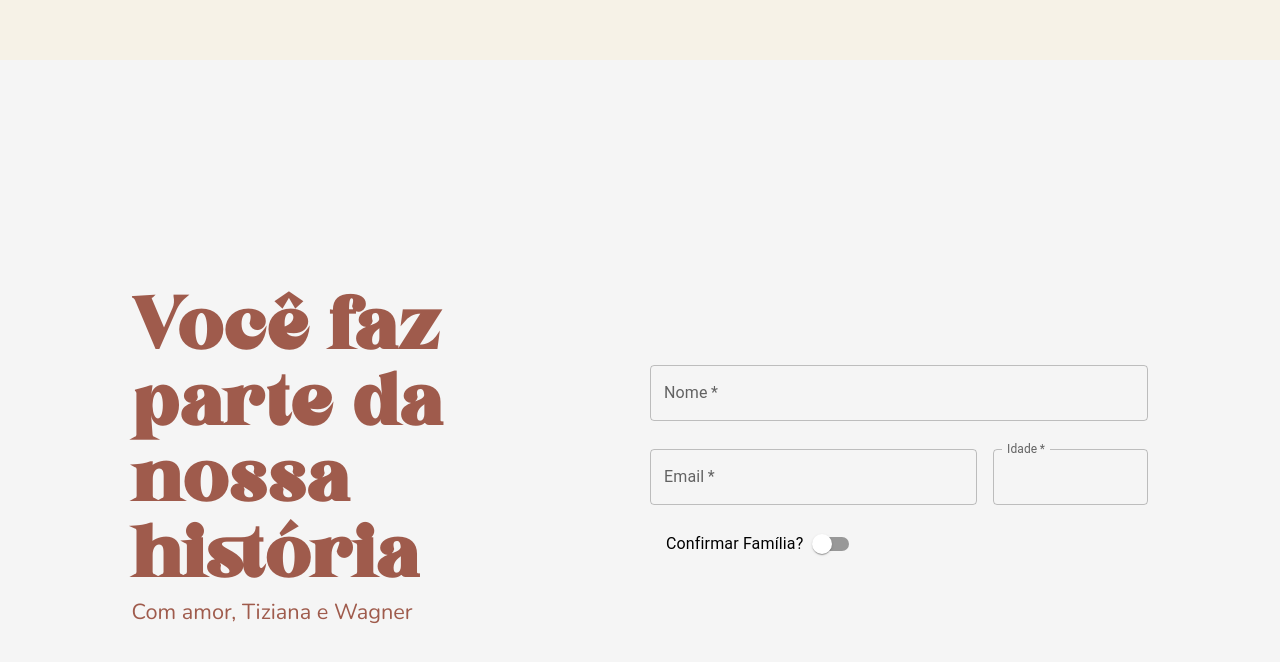
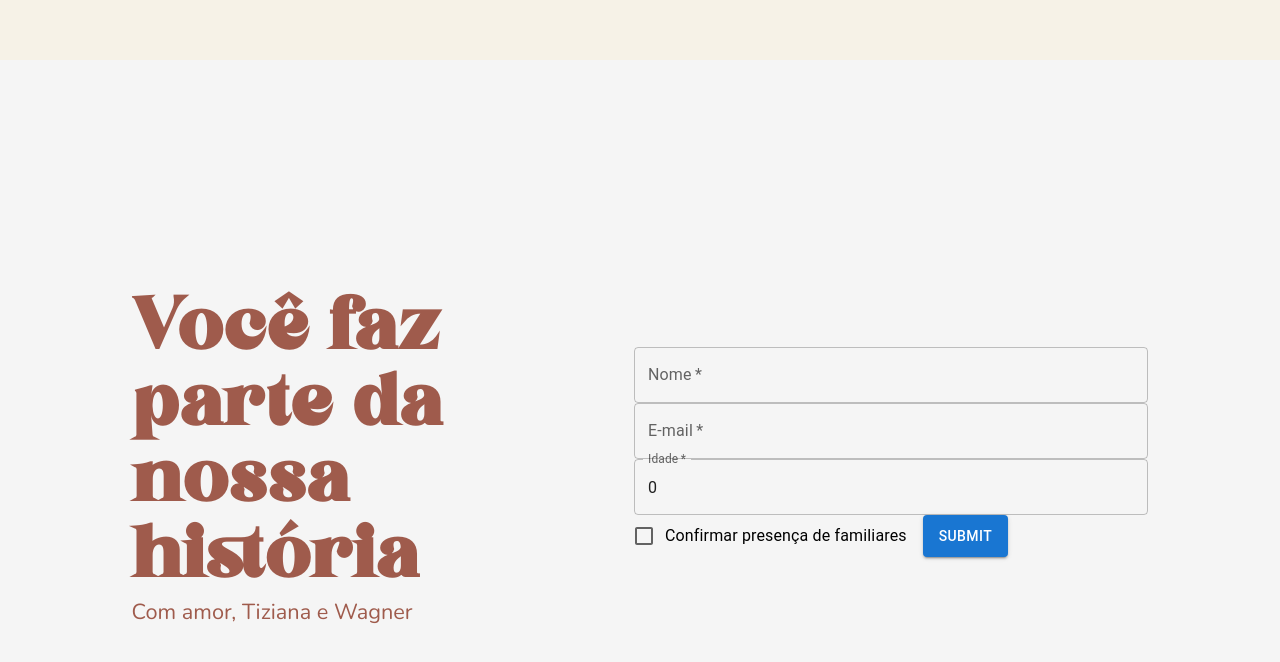
Before and after one commit to devjanaina/rsvp-tizi-wedding, a React (Create React App) app: page / in a window 1280 px wide. Shown: the part 1540-2202 px from the top of the page. Built offline with nearby package versions, Linux system fonts and the light colour scheme.

Commit message:
code improvement

```diff
--- a/src/App.tsx
+++ b/src/App.tsx
@@ -15,7 +15,7 @@ function App() {
       </section>
 
       <section>
-        <Mid />
+        <Mid weddingDate={new Date("2023-07-16T09:00:00")} />
       </section>
 
       <section>
--- a/src/Components/RSVP/Form/Form.tsx
+++ /dev/null
@@ -1,34 +0,0 @@
-import FormControl from "@mui/material/FormControl";
-import TextField from "@mui/material/TextField";
-
-export interface FormProps {
-    label: string,
-    type: string,
-    id: number,
-    required?: boolean,
-    min?: number,
-    max?: number,
-    value: string,
-    onChange: (event: React.ChangeEvent<HTMLInputElement>) => void
-}
-
-export function Form(props: FormProps) {
-
-    return (
-        <FormControl fullWidth>
-            <TextField
-                id={props.id.toString()}
-                label={props.label}
-                type={props.type}
-                required={props.required}
-                variant="outlined"
-                margin="dense"
-                inputProps={{ min: props.min, max: props.max }}
-                value={props.value}
-                onChange={props.onChange}
-            />
-        </FormControl>
-    )
-}
-
-export default Form;
--- a/src/Components/RSVP/RSVP.tsx
+++ b/src/Components/RSVP/RSVP.tsx
@@ -1,95 +1,84 @@
-import { useState } from "react";
-import FormControl from "@mui/material/FormControl";
+import { TextField, FormControlLabel, Checkbox, Button } from "@mui/material";
+import { AgeGroup } from "./Types";
+import React, { useState } from "react";
+import styles from "./RSVP.module.scss";
 import Grid from "@mui/material/Grid";
-import Form from "./Form/Form";
-import styles from "./RSVP.module.scss";
-import { IconButton, Switch } from "@mui/material";
+
+import { IconButton } from "@mui/material";
 import { AddCircleOutline, RemoveCircleOutline } from "@mui/icons-material";
 import Tooltip from "@mui/material/Tooltip";
-import FormControlLabel from "@mui/material/FormControlLabel";
+
+interface FormData {
+  name: string;
+  email: string;
+  age: number;
+  hasFamily: boolean;
+  familyMembers: FamilyMember[];
+}
+
+interface FamilyMember {
+  name: string;
+  age: number;
+}
+
+const initialFormData: FormData = {
+  name: "",
+  email: "",
+  age: 0,
+  hasFamily: false,
+  familyMembers: []
+};
 
 export function RSVP() {
-  const [formValues, setFormValues] = useState({
-    name: "",
-    email: "",
-    age: "",
-    confirmedFamily: Boolean,
-  });
+  const [formData, setFormData] = useState<FormData>(initialFormData);
+  const [ageGroup, setAgeGroup] = useState<AgeGroup>("criança");
 
-  const convertAge = (age: string) => {
-    const ageNumber = Number(age);
-
-    if (ageNumber < 13) {
-      return "Criança";
-    } else if (ageNumber >= 13 && ageNumber < 18) {
-      return "Adolescente";
-    } else if (ageNumber >= 18 && ageNumber < 60) {
-      return "Adulto";
-    } else if (ageNumber >= 60) {
-      return "Idoso";
-    }
-
-    return age;
+  const handleInputChange = (event: React.ChangeEvent<HTMLInputElement>) => {
+    const { name, value } = event.target;
+    setFormData({ ...formData, [name]: value });
   };
 
-  const inputs = [
-    {
-      id: 1,
-      label: "Nome",
-      type: "text",
-      required: true,
-      value: formValues.name,
-      onChange: (event: React.ChangeEvent<HTMLInputElement>) => {
-        setFormValues({ ...formValues, name: event.target.value });
-      },
-    },
-    {
-      id: 2,
-      label: "Email",
-      type: "email",
-      required: true,
-      value: formValues.email,
-      onChange: (event: React.ChangeEvent<HTMLInputElement>) => {
-        setFormValues({ ...formValues, email: event.target.value });
-      },
-    },
-    {
-      id: 3,
-      label: "Idade",
-      type: "number",
-      required: true,
-      min: 0,
-      max: 100,
-      value: formValues.age,
-      onChange: (event: React.ChangeEvent<HTMLInputElement>) => {
-        setFormValues({ ...formValues, age: event.target.value });
-      },
-    },
-  ];
-
-  const handleSubmit = (event: React.FormEvent<HTMLFormElement>) => {
-    event.preventDefault();
-    console.log(formValues);
+  const handleCheckboxChange = (event: React.ChangeEvent<HTMLInputElement>) => {
+    setFormData({ ...formData, hasFamily: event.target.checked });
   };
 
-  const [familyConfirmed, setFamilyConfirmed] = useState(false);
-  const [newFamiliar, setNewFamiliar] = useState([
-    { name: formValues.name, age: formValues.age },
-  ]);
-
-  const addNewFamilyMember = () => {
-    setNewFamiliar([
-      ...newFamiliar,
-      { name: formValues.name, age: formValues.age },
-    ]);
+  const handleFamilyMemberChange =
+    (index: number) => (event: React.ChangeEvent<HTMLInputElement>) => {
+      const { name, value } = event.target;
+      const updatedFamilyMembers = [...formData.familyMembers];
+      updatedFamilyMembers[index] = {
+        ...updatedFamilyMembers[index],
+        [name]: value,
+      };
+      setFormData({ ...formData, familyMembers: updatedFamilyMembers });
     };
 
   const removeFamilyMember = (index: number) => {
-    if (index !== 0) {
-      const newFamiliarList = [...newFamiliar];
-      newFamiliarList.splice(index, 1);
-      setNewFamiliar(newFamiliarList);
+    if (index === 0) {
+      return alert("Você não pode remover o unico familiar");
+    } else {
+      const updatedFamilyMembers = [...formData.familyMembers];
+      updatedFamilyMembers.splice(index, 1);
+      setFormData({ ...formData, familyMembers: updatedFamilyMembers });
     }
+  };
+
+  const handleAgeGroupChange = (event: React.ChangeEvent<HTMLInputElement>) => {
+    const age = parseInt(event.target.value);
+    if (age < 13) {
+      setAgeGroup("criança");
+    } else if (age >= 13 && age < 18) {
+      setAgeGroup("adolescente");
+    } else if (age >= 18 && age < 60) {
+      setAgeGroup("adulto");
+    } else if (age >= 60) {
+      setAgeGroup("idoso");
+    }
+  };
+
+  const handleFormSubmit = (event: React.FormEvent<HTMLFormElement>) => {
+    event.preventDefault();
+    // Send formData to server or email here
   };
 
   return (
@@ -102,141 +91,95 @@ export function RSVP() {
           <p className={styles["subheader"]}>Com amor, Tiziana e Wagner</p>
         </div>
         <div className={styles["RSVP-form"]}>
-          <form onSubmit={handleSubmit}>
+          <form onSubmit={handleFormSubmit}>
             <Grid container spacing={2}>
-              <Grid item xs={12}>
-                <FormControl fullWidth>
-                  <Form
-                    key={inputs[0].id}
-                    label={inputs[0].label}
-                    type={inputs[0].type}
-                    id={inputs[0].id}
-                    required={inputs[0].required}
-                    value={inputs[0].value}
-                    onChange={inputs[0].onChange}
+              <TextField
+                label="Nome"
+                name="name"
+                value={formData.name}
+                onChange={handleInputChange}
+                fullWidth
+                required
               />
-                </FormControl>
-              </Grid>
-
-              <Grid item xs={8}>
-                <FormControl fullWidth>
-                  <Form
-                    key={inputs[1].id}
-                    label={inputs[1].label}
-                    type={inputs[1].type}
-                    id={inputs[1].id}
-                    required={inputs[1].required}
-                    value={inputs[1].value}
-                    onChange={inputs[1].onChange}
+              <TextField
+                label="E-mail"
+                name="email"
+                value={formData.email}
+                onChange={handleInputChange}
+                fullWidth
+                required
               />
-                </FormControl>
-              </Grid>
-
-              <Grid item xs={4}>
-                <FormControl fullWidth>
-                  <Form
-                    key={inputs[2].id}
-                    label={inputs[2].label}
-                    type={inputs[2].type}
-                    id={inputs[2].id}
-                    required={inputs[2].required}
-                    min={inputs[2].min}
-                    max={inputs[2].max}
-                    value={convertAge(inputs[2].value)}
-                    onChange={inputs[2].onChange}
+              <TextField
+                type="number"
+                label="Idade"
+                name="age"
+                inputProps={{ min: 0, max: 100} }
+                value={formData.age}
+                onChange={handleAgeGroupChange}
+                fullWidth
+                required
               />
-                </FormControl>
-              </Grid>
-
-              <Grid item xs={6}>
               <FormControlLabel
                 control={
-                    <Switch
-                      checked={familyConfirmed}
-                      onChange={() => setFamilyConfirmed(!familyConfirmed)}
+                  <Checkbox
+                    checked={formData.hasFamily}
+                    onChange={handleCheckboxChange}
                   />
                 }
-                  value={familyConfirmed ? "Sim" : "Não"}
-                  label="Confirmar Família?"
-                  labelPlacement="start"
+                label="Confirmar presença de familiares"
               />
-              </Grid>
-
-              {familyConfirmed && (
-                <Grid item xs={1}>
-                  <FormControl fullWidth>
+              {formData.hasFamily && (
+                <>
+                  {formData.familyMembers.map((member, index) => (
+                    <div key={index}>
+                      <TextField
+                        label={`Familiar ${index + 1}: Nome`}
+                        name="name"
+                        value={member.name}
+                        onChange={handleFamilyMemberChange(index)}
+                        fullWidth
+                        required
+                      />
+                      <TextField
+                        label={`Familiar ${index + 1}: Idade`}
+                        name="age"
+                        value={member.age}
+                        onChange={handleFamilyMemberChange(index)}
+                        fullWidth
+                        required
+                      />
+                    </div>
+                  ))}
                   <Tooltip title="Adicionar familiar">
-                      <IconButton onClick={() => addNewFamilyMember()}>
+                    <IconButton
+                      onClick={() =>
+                        setFormData({
+                          ...formData,
+                          familyMembers: [
+                            ...formData.familyMembers,
+                            { name: "", age: 0 },
+                          ],
+                        })
+                      }
+                    >
                       <AddCircleOutline />
                     </IconButton>
                   </Tooltip>
-                  </FormControl>
-                </Grid>
-              )}
 
-              {familyConfirmed && (
-                <Grid container spacing={2}>
-                  {newFamiliar.map((familiar, index) => (
-                    <span key={index}>
-                      <Grid item xs={7}>
-                        <FormControl fullWidth>
-                          <Form
-                            key={index}
-                            label="Nome"
-                            type="text"
-                            id={index}
-                            required={true}
-                            value={familiar.name}
-                            onChange={(
-                              event: React.ChangeEvent<HTMLInputElement>
-                            ) => {
-                              setFormValues({
-                                ...formValues,
-                                name: event.target.value,
-                              });
-                            }}
-                          />
-                        </FormControl>
-                      </Grid>
-
-                      <Grid item xs={4}>
-                        <FormControl fullWidth>
-                          <Form
-                            key={index}
-                            label="Idade"
-                            type="number"
-                            id={index}
-                            required={true}
-                            min={0}
-                            max={100}
-                            value={convertAge(familiar.age)}
-                            onChange={(
-                              event: React.ChangeEvent<HTMLInputElement>
-                            ) => {
-                              setFormValues({
-                                ...formValues,
-                                age: event.target.value,
-                              });
-                            }}
-                          />
-                        </FormControl>
-                      </Grid>
-
-                      <Grid item xs={1}>
-                        <FormControl fullWidth>
                   <Tooltip title="Remover familiar">
                     <IconButton
-                              onClick={() => removeFamilyMember(index)}
+                      onClick={() =>
+                        removeFamilyMember(formData.familyMembers.length - 1)
+                      }
                     >
                       <RemoveCircleOutline />
                     </IconButton>
                   </Tooltip>
-                        </FormControl>
-                      </Grid>
-                    </span>
-                  ))}
-                </Grid>
+                </>
               )}
+              <Button type="submit" variant="contained" color="primary">
+                Submit
+              </Button>
             </Grid>
           </form>
         </div>
--- /dev/null
+++ b/src/Components/RSVP/Types.tsx
@@ -0,0 +1,6 @@
+export type AgeGroup = "criança" | "adolescente" | "adulto" | "idoso";
+
+export interface FamilyMember {
+  name: string;
+  age: number;
+}
```
Also changed, not shown: src/Components/Mid/Countdown/Countdown.tsx (+6 -2 lines), src/Components/Mid/Mid.tsx (+15 -6 lines). Lines whose indentation alone changed are shown as unchanged.
